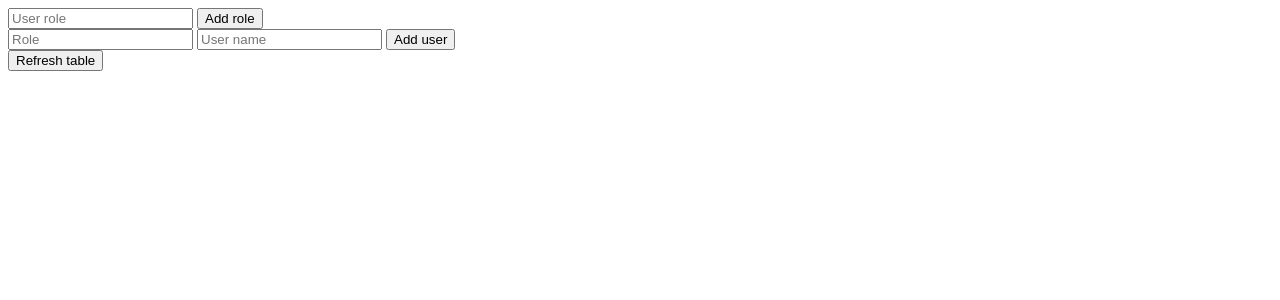
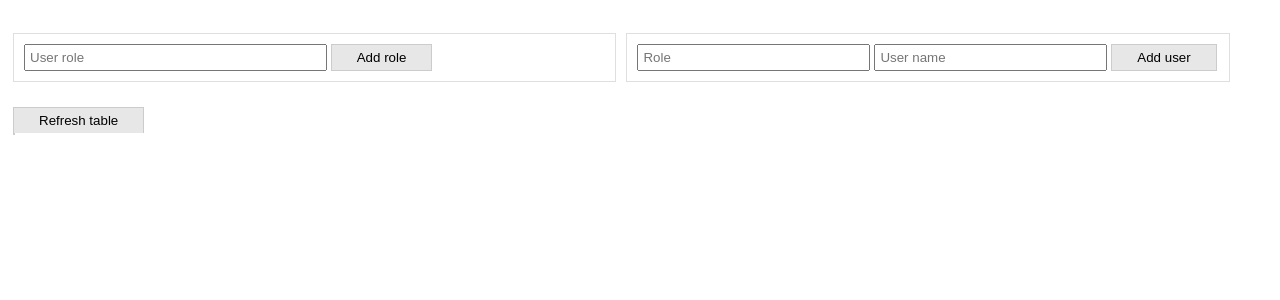
Before and after one commit to vasya092/roles_forms, a PHP site: page / in a window 1280 px wide. Shown: the top 300 px of the page. Run offline with PHP 8.4, Linux system fonts and the light colour scheme; data that the repository does not hold is empty.

Commit message:
Update Frontend

```diff
--- a/index.php
+++ b/index.php
@@ -7,27 +7,31 @@
     <link rel="stylesheet" href="styles.css">
 </head>
     <body>
+        <div class="role-form form-frame">
             <form id="roleForm" onsubmit="return false;">
                 <input type="text" name="userRole" id="user-role" placeholder="User role">
-            <input type="button" id="btn-send-role" value="Add role">
+                <input type="button" id="btn-send-role" class="btn" value="Add role">
             </form>
-        <div id="result"></div>
+        </div>
+        <div class="user-form form-frame">
             <form>
-            <input name="userRoleId" id="userRoleId" autocomplete="off"  placeholder="Role"/>
-            <input type="text" name="userName" id="user-name" placeholder="User name"/>
-            <input type="button" id="btn-send-user" value="Add user">
+                <input name="userRoleId" id="userRoleId" class="input-user" autocomplete="off"  placeholder="Role"/>
+                <input type="text" name="userName" id="user-name" class="input-user" placeholder="User name"/>
+                <input type="button" id="btn-send-user" class="btn" value="Add user">
+            </form>
+        </div>
         <div id="popup">
                     <select id="select-role" data-role="0">
                         <option>Select Role</option>
                     </select>
                 </div>
-        </form>
-        <input type="button" id="btn-refresh" value="Refresh table">
         <div id="table-place">
+        <input type="button" id="btn-refresh" class="btn" value="Refresh table">
         <table>
             <tbody id="tbody"></tbody>
         </table>
         </div>
+        <div id="result"></div>
     </body>
     <footer>
         <script src="js/roleForm.js"></script>
--- a/js/roleForm.js
+++ b/js/roleForm.js
@@ -9,6 +9,9 @@ function roleUpdate(){
         },
         body: 'rolename='+roleName
     }).then(response => {
+        let result = document.getElementById("result");
+        result.setAttribute('style','visibility:visible');
+        setTimeout(() => result.setAttribute('style','visibility:hidden'), 1500);
         document.getElementById("result").textContent="Roletype added";
     });
 }
--- a/js/selectUpdate.js
+++ b/js/selectUpdate.js
@@ -19,7 +19,11 @@ const buildSelectList = data =>
     select.insertBefore(blankOption, select.firstChild);
 };
 
-
+window.onclick = function(event) {
+  if (event.target == popup) {
+    popup.style.display = "none";
+  }
+};
   input.onfocus = function() {
     removeOptions(select);
 
--- a/js/userForm.js
+++ b/js/userForm.js
@@ -10,6 +10,9 @@ function userUpdate(){
         },
         body: 'username='+username+'&roleid='+userRoleId
     }).then(response => {
+        let result = document.getElementById("result");
+        result.setAttribute('style','visibility:visible');
+        setTimeout(() => result.setAttribute('style','visibility:hidden'), 1500);
         document.getElementById("result").textContent="User added";
     });
 }
--- a/styles.css
+++ b/styles.css
@@ -1 +1,64 @@
 #popup{display:none;}
+.form-frame {
+    width: 46%;
+    border: 1px solid #dfdfdf;
+    float: left;
+    padding: %;
+    padding: 10px;
+    margin: 25px 5px;
+}
+#roleForm input#user-role {
+    width: 50%;
+    padding: 4px;
+}
+.btn{
+    background: #e7e7e7;
+    border-color: #fff;
+    border: 1px solid #ccc;
+    padding: 5px 25px;
+    cursor: pointer;
+}
+.input-user {
+    width: 38%;
+    padding: 4px;
+}
+table {
+    border: 1px solid #ccc;
+}
+td {
+    padding: 5px 17px;
+    border-bottom: 1px solid #ccc;
+    border-collapse: collapse;
+}
+tr:nth-child(2n) {
+    background-color: #ebebeb;
+}
+#table-place{
+float: left;
+margin: 0px 5px;
+width:100%;
+}
+#btn-refresh{border-bottom:0px;}
+#result{
+    width: 14%;
+    position: fixed;
+    visibility: hidden;
+    top: 25%;
+    padding: 13px;
+    left: 42%;
+    background: #e5e5e5;
+    color: #000000;
+    text-align: center;
+}
+select#select-role {
+    position: fixed;
+    top: 25%;
+    left: 40%;
+    padding: 10px 100px;
+}
+div#popup {
+    height: 100%;
+    position: absolute;
+    width: 100%;
+    background: #05050547;
+}
```
Lines whose indentation alone changed are shown as unchanged.
